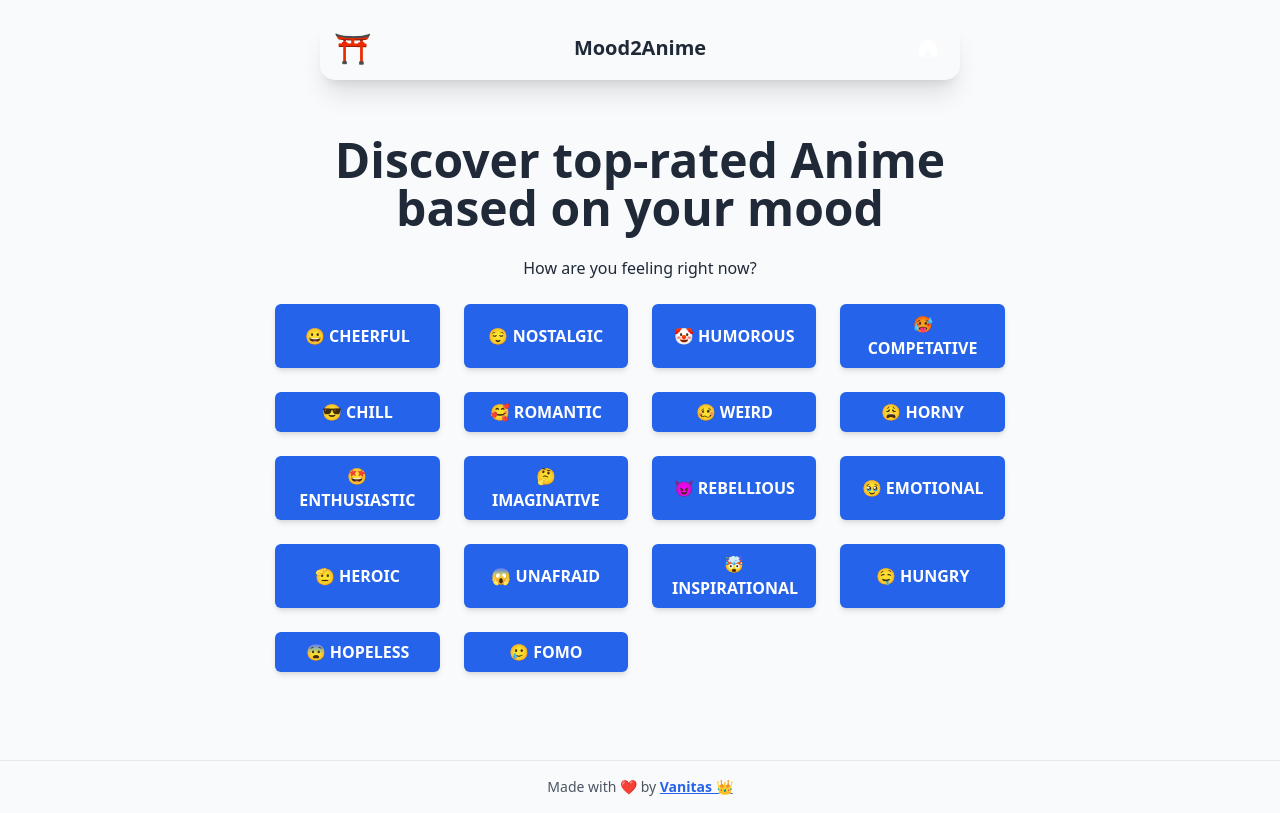
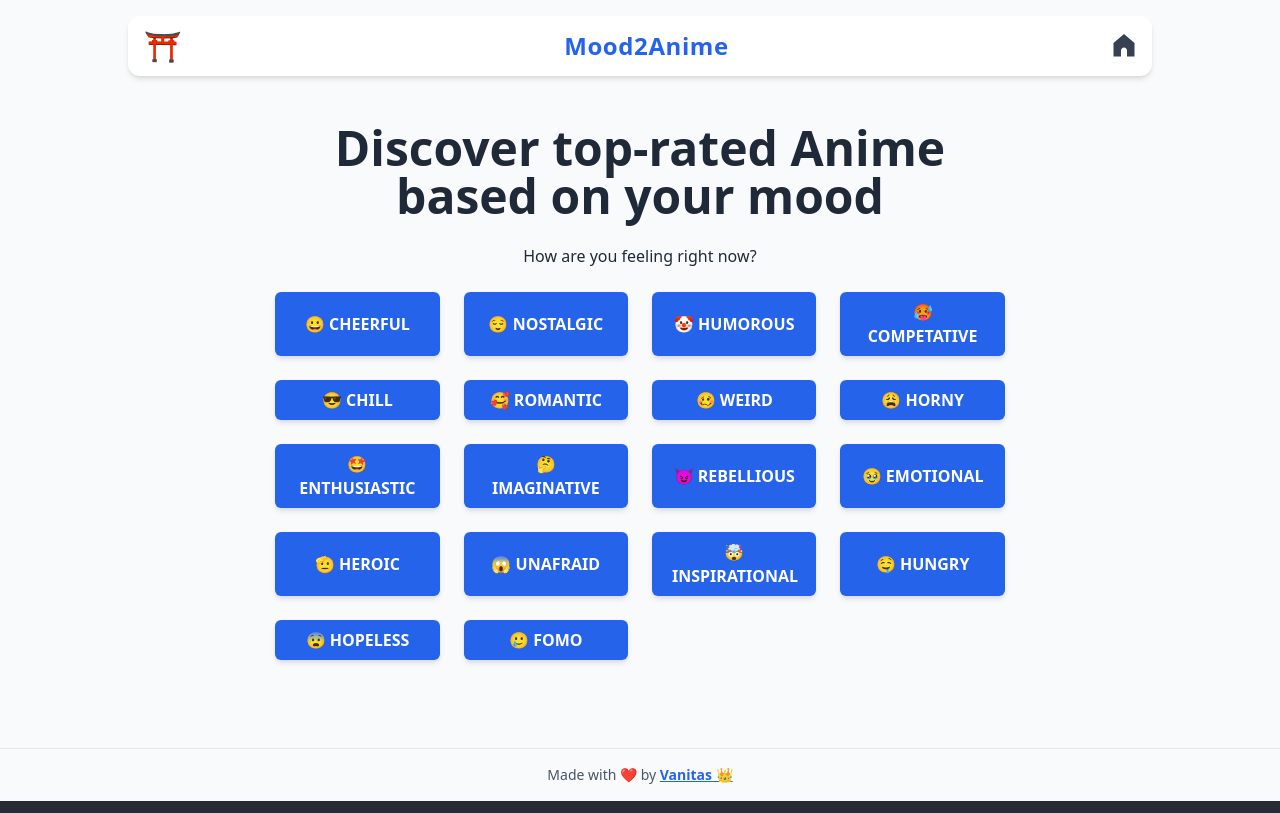
Before and after one commit to Vanitas-del/mood2anime, a React (Vite) app: page / in a window 1280 px wide. Built offline with nearby package versions, Linux system fonts and the light colour scheme; no server answers.

Commit message:
Update NavBar.jsx

```diff
--- a/src/components/NavBar.jsx
+++ b/src/components/NavBar.jsx
@@ -1,27 +1,36 @@
-export default function NavBar({ onBackClick, selectedMood}) {
-    return (
-        <>
-            <div className="navbar center-container mt-4 bg-slate-100/5 py-2 my-2 rounded-[15px] shadow-xl ">
-            <div className="navbar-start">
-                <button onClick={onBackClick} className="text-3xl btn btn-ghost btn-circle">
-                ⛩️
-                </button>
-            </div>
-            <div className="navbar-center">
-                <a className="btn btn-ghost text-xl">
+export default function NavBar({ onBackClick, selectedMood }) {
+  return (
+    <nav className="w-full mt-4 py-3 px-4 bg-white dark:bg-slate-800 shadow-md rounded-xl flex items-center justify-between max-w-5xl mx-auto">
+      {/* Left - Back Icon */}
+      <button
+        onClick={onBackClick}
+        className="text-2xl md:text-3xl text-gray-700 dark:text-gray-200 hover:scale-110 transition"
+        title="Back"
+      >
+        ⛩️
+      </button>
 
-                <h1>{selectedMood ? selectedMood : 'Mood2Anime'}</h1>
+      {/* Center - Title */}
+      <h1 className="text-xl md:text-2xl font-bold text-blue-600 dark:text-blue-400 tracking-wide">
+        {selectedMood ? selectedMood : 'Mood2Anime'}
+      </h1>
 
-
-                </a>
-            </div>
-            <div className="navbar-end">
-                <button onClick={onBackClick} className="btn btn-ghost btn-circle">
-                    <svg height="20px" viewBox="0 0 16 16" fill="none" xmlns="http://www.w3.org/2000/svg"><g id="SVGRepo_bgCarrier" stroke-width="0"></g><g id="SVGRepo_tracerCarrier" stroke-linecap="round" stroke-linejoin="round"></g><g id="SVGRepo_iconCarrier"> <path d="M1 6V15H6V11C6 9.89543 6.89543 9 8 9C9.10457 9 10 9.89543 10 11V15H15V6L8 0L1 6Z" fill="#ffffff"></path> </g></svg>
-                </button>
-
-            </div>
-            </div>
-        </>
-    )
+      {/* Right - Home Icon */}
+      <button
+        onClick={onBackClick}
+        className="hover:scale-110 transition"
+        title="Home"
+      >
+        <svg
+          height="24"
+          viewBox="0 0 16 16"
+          fill="currentColor"
+          className="text-gray-700 dark:text-gray-200"
+          xmlns="http://www.w3.org/2000/svg"
+        >
+          <path d="M1 6V15H6V11C6 9.89543 6.89543 9 8 9C9.10457 9 10 9.89543 10 11V15H15V6L8 0L1 6Z" />
+        </svg>
+      </button>
+    </nav>
+  );
 }
```
